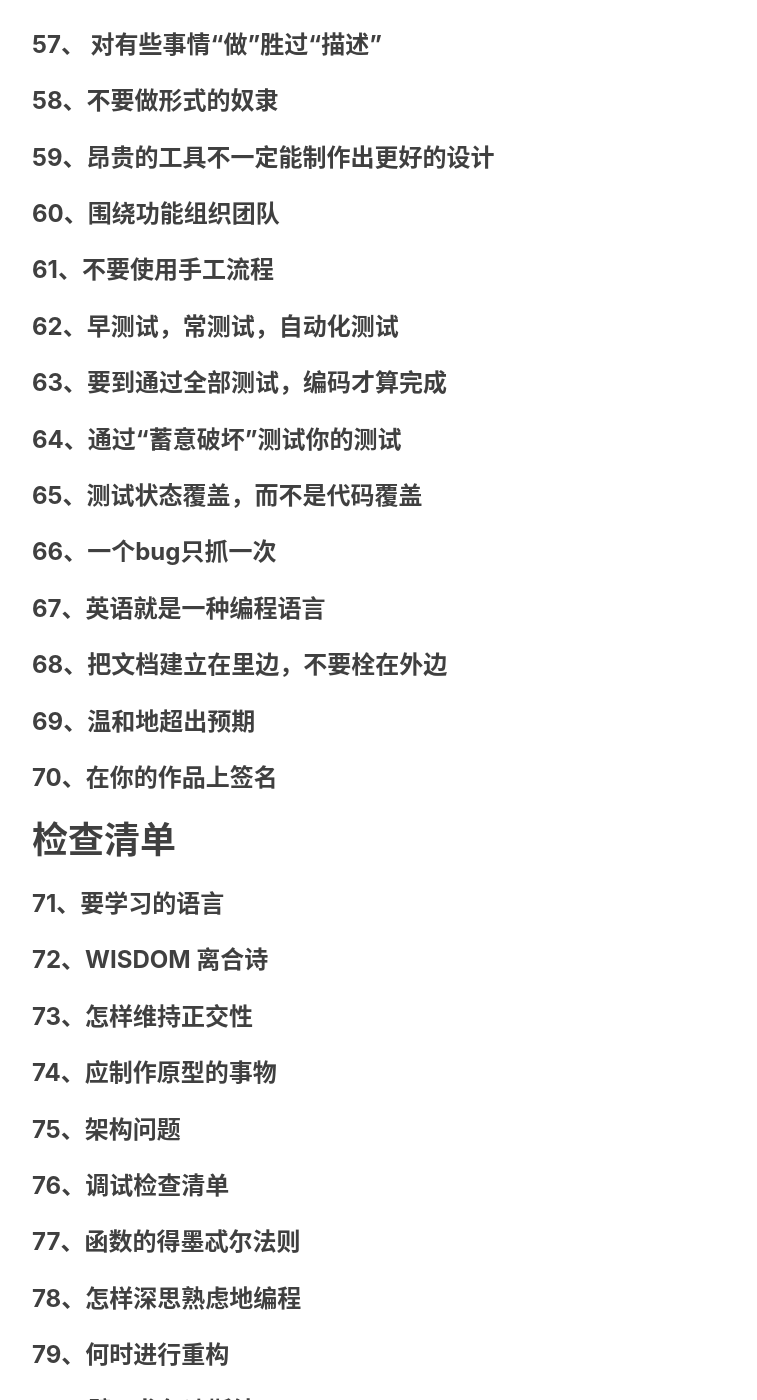
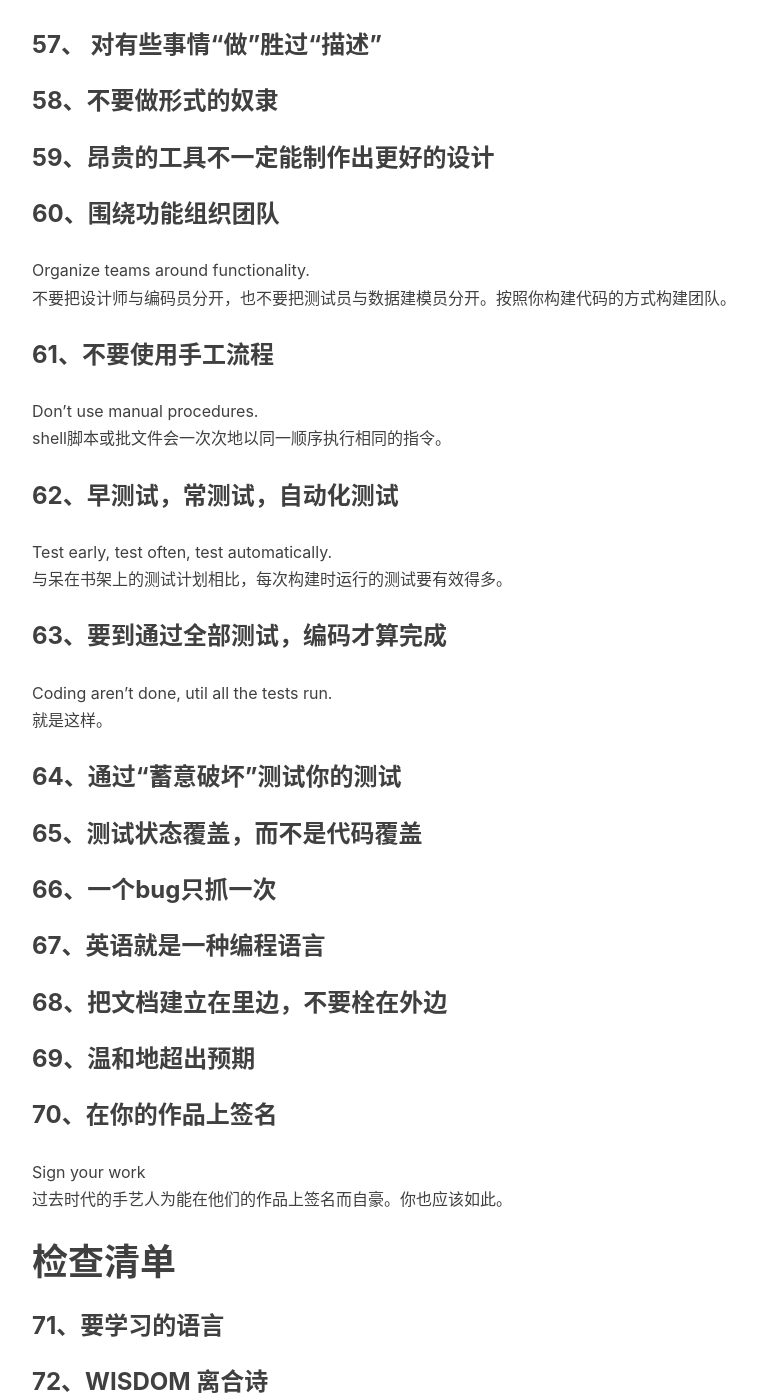
Before and after one commit to fxleyu/fxleyu.github.io, a Jekyll site: the page built from _posts/2017-05-11-the-note-of-the-pragmatic-programmer.md, in a window 1280 px wide and 1400 px high, scrolled down 3693 px. Shown: the whole window, without its empty margins (233-990 px from the left). Built offline with Jekyll 4.4.1, drawn with Linux system fonts in a browser that asks for light colours; nearby versions of some CDN libraries; comment, search, counter and statistics services are not loaded.

Commit message:
UPDATE the note of book

```diff
--- a/_posts/2017-05-11-the-note-of-the-pragmatic-programmer.md
+++ b/_posts/2017-05-11-the-note-of-the-pragmatic-programmer.md
@@ -126,12 +126,20 @@ tags:
 ### 59、昂贵的工具不一定能制作出更好的设计
 
 ### 60、围绕功能组织团队
+Organize teams around functionality.
+不要把设计师与编码员分开，也不要把测试员与数据建模员分开。按照你构建代码的方式构建团队。
 
 ### 61、不要使用手工流程
+Don't use manual procedures.
+shell脚本或批文件会一次次地以同一顺序执行相同的指令。
 
 ### 62、早测试，常测试，自动化测试
+Test early, test often, test automatically.
+与呆在书架上的测试计划相比，每次构建时运行的测试要有效得多。
 
 ### 63、要到通过全部测试，编码才算完成
+Coding aren't done, util all the tests run.
+就是这样。
 
 ### 64、通过“蓄意破坏”测试你的测试
 
@@ -146,6 +154,8 @@ tags:
 ### 69、温和地超出预期
 
 ### 70、在你的作品上签名
+Sign your work
+过去时代的手艺人为能在他们的作品上签名而自豪。你也应该如此。
 
 # 检查清单
 
```
